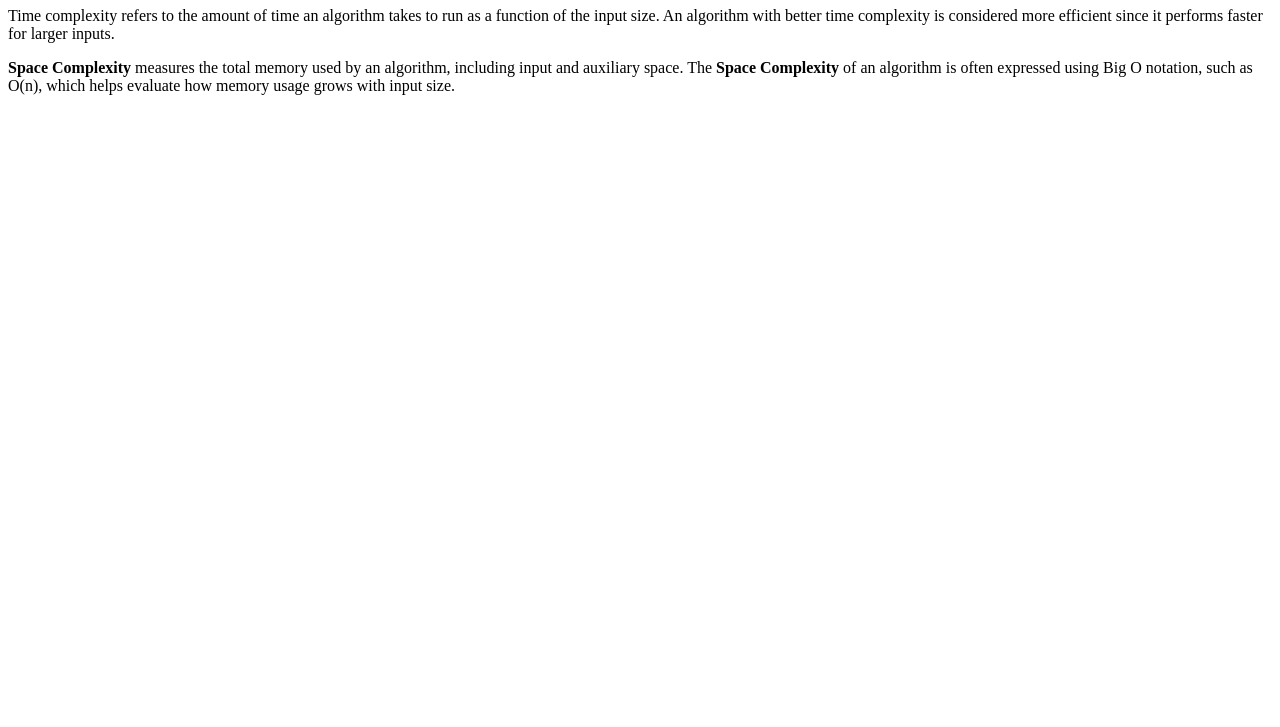
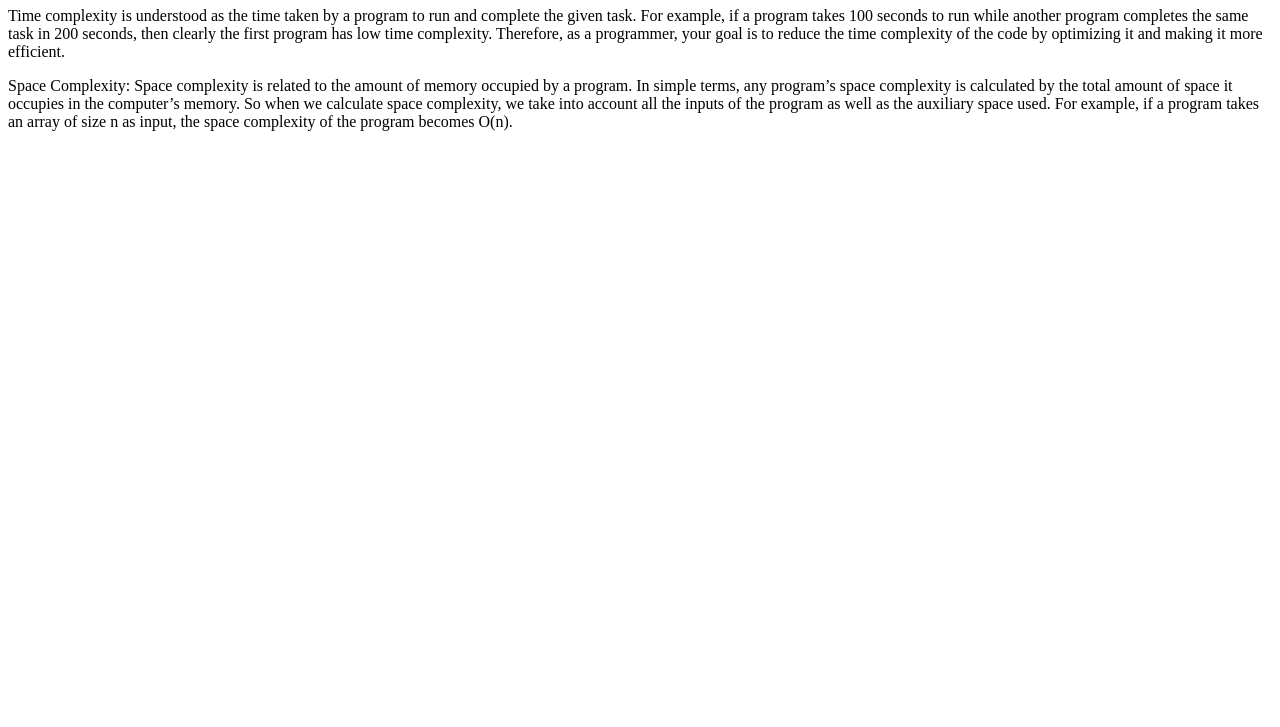
Before and after one commit to acciojob/time-and-space-complexity-mrunalbalbudhe020-web, a website: page main.html in a window 1280 px wide. Shown: the part 73-800 px from the top of the page. Drawn offline with Linux system fonts and the light colour scheme.

Commit message:
created a submission

```diff
--- a/main.html
+++ b/main.html
@@ -11,13 +11,16 @@
 
 	<h1>Understanding Time, Space, and Complexity</h1>
 
-	<p>Time complexity refers to the amount of time an algorithm takes to run as a function of the input size.
-    An algorithm with better time complexity is considered more efficient since it performs faster for larger inputs.
+	<p>Time complexity is understood as the time taken by a program to run and
+	complete the given task. For example, if a program takes 100 seconds to run while another program completes the
+	same task in 200 seconds, then clearly the first program has
+	low time complexity. Therefore, as a programmer, your goal is to reduce the time complexity of the code by optimizing it and making it more efficient.
     </p>
 
-	<p><b>Space Complexity</b> measures the total memory used by an algorithm, including input and auxiliary space.
-    The <b>Space Complexity</b> of an algorithm is often expressed using Big O notation, such as O(n),
-    which helps evaluate how memory usage grows with input size.</p>
+	<p>Space Complexity: Space complexity is related to the amount of memory occupied by a program. In simple terms, any program’s space complexity is calculated by the total amount
+		of space it occupies in the computer’s memory. So when we calculate space complexity, we take into account all the inputs of the program as well as the auxiliary space used. For example,
+		if a program takes an array of size n as input, the space complexity of the program becomes O(n).
+	</p>
 
 
     <script type="text/javascript" src="./script.js">
```
